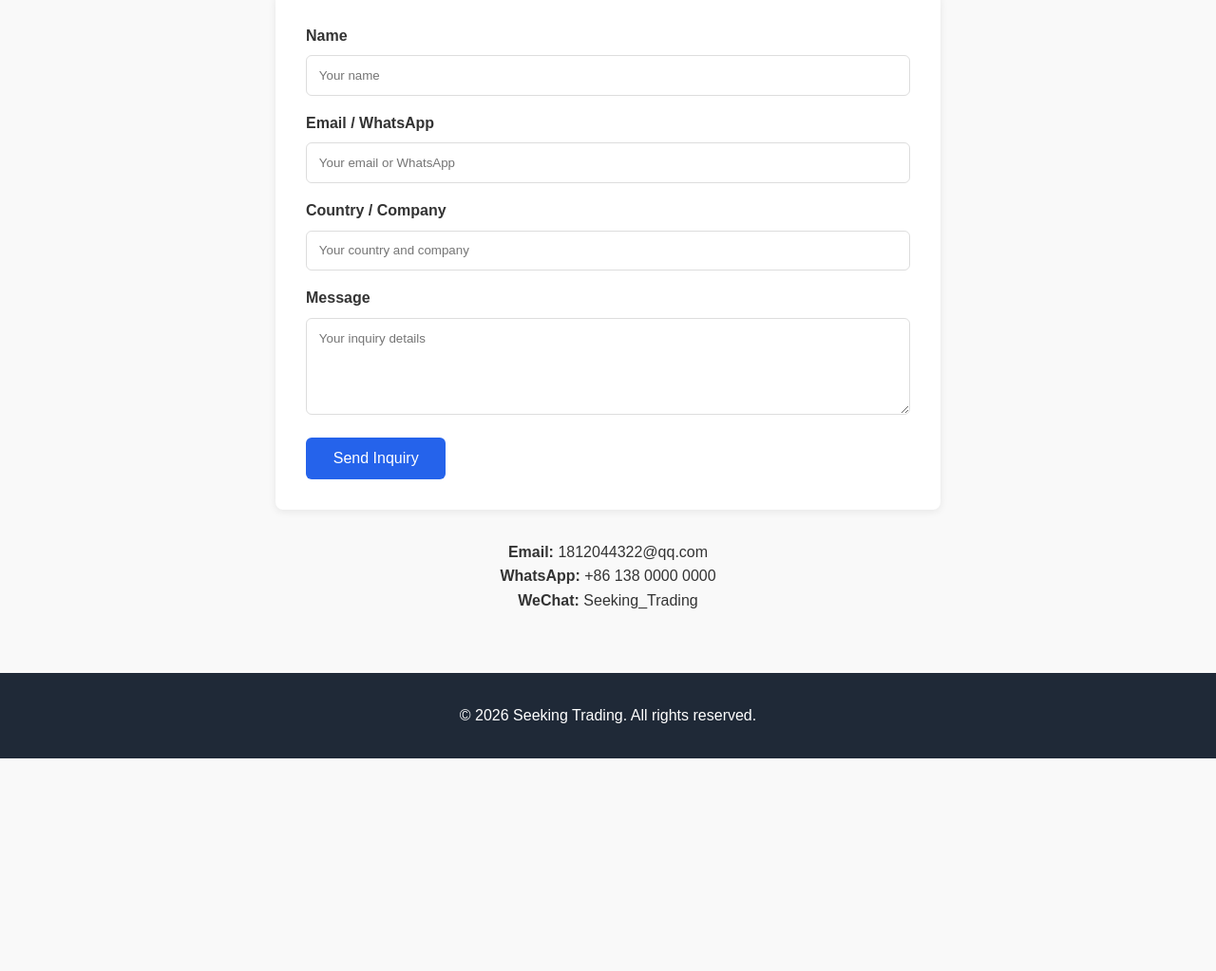
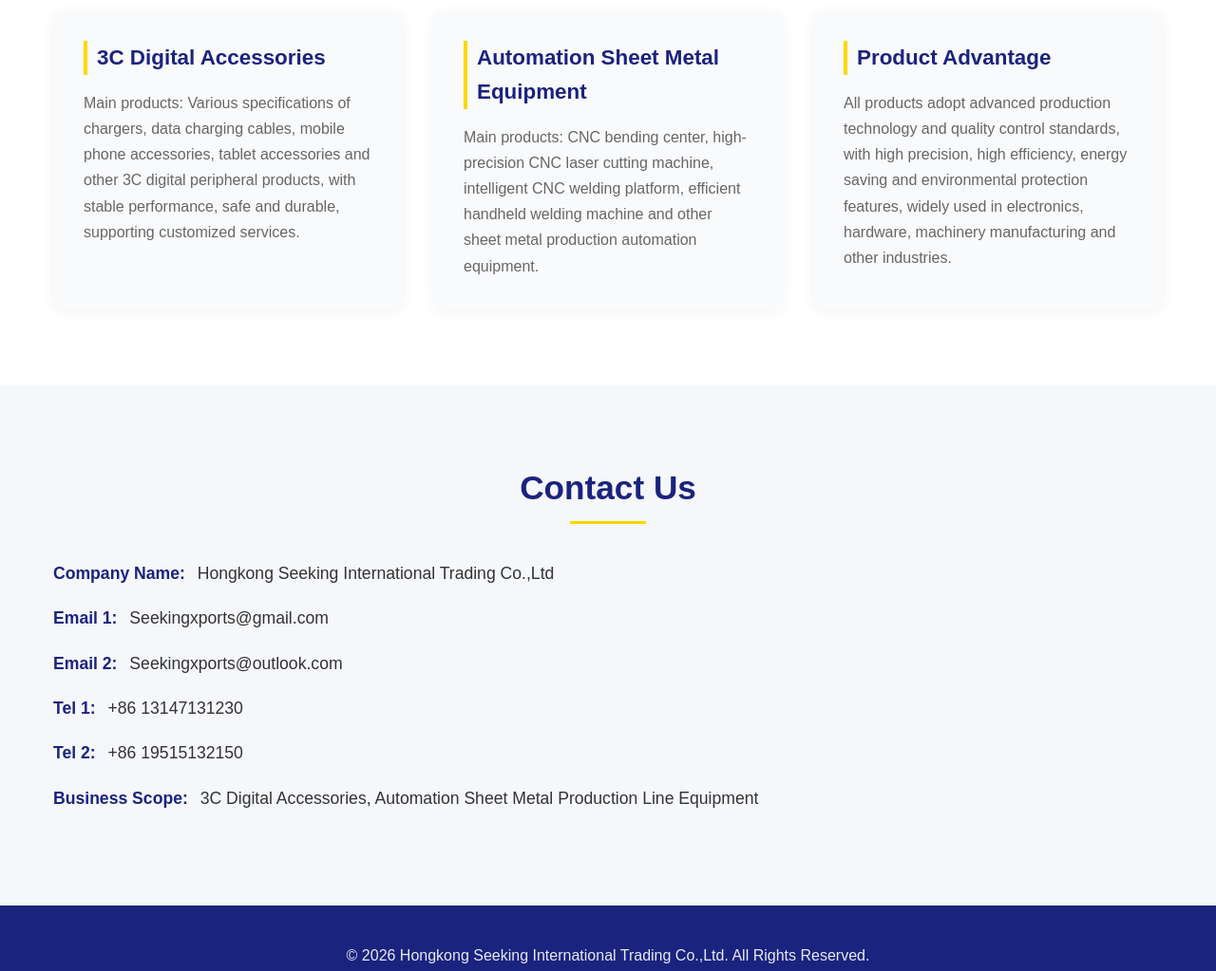
Before and after one commit to Seeking-1/seeking-website, a website: page index.html in a window 1280 px wide. Shown: the part 1240-2263 px from the top of the page at 95% size. Before the commit the page ends 2039 px from the top, so only its background shows below. Drawn offline with Linux system fonts and the light colour scheme.

Commit message:
Update with company product page

```diff
--- a/index.html
+++ b/index.html
@@ -3,226 +3,255 @@
 <head>
 <meta charset="UTF-8" />
 <meta name="viewport" content="width=device-width, initial-scale=1.0"/>
- <title>Seeking Trading - Professional Export Company</title>
- <meta name="description" content="Seeking Trading is a professional export company, providing reliable products and services to global customers." />
- <meta name="keywords" content="Seeking Trading, export, wholesale, global trade" />
+<title>Hongkong Seeking International Trading Co.,Ltd - 3C Digital Accessories & Automation Sheet Metal Production Line</title>
+<meta name="description" content="Hongkong Seeking international trading Co.,Ltd specializes in 3C digital accessories (chargers, charging cables) and automation sheet metal production line equipment, including CNC bending center, CNC laser cutting machine, CNC welding platform, handheld welding machine, etc." />
+<meta name="keywords" content="Seeking Trading,3C Digital Accessories,Chargers,Charging Cables,Automation Sheet Metal Production Line,CNC Bending Center,CNC Laser Cutting Machine,Handheld Welding Machine" />
 <style>
 * {
 margin: 0;
 padding: 0;
 box-sizing: border-box;
- font-family: Arial, sans-serif;
+font-family: 'Microsoft YaHei', Arial, sans-serif;
 }
 body {
 line-height: 1.6;
 color: #333;
- background: #f9f9f9;
+background: #f5f7fa;
 }
 header {
- background: #1f2937;
- color: white;
+background: #1a237e;
+color: #fff;
 padding: 1rem 2rem;
 position: sticky;
 top: 0;
- z-index: 99;
+z-index: 999;
+box-shadow: 0 2px 10px rgba(0,0,0,0.1);
 }
 .container {
- max-width: 1100px;
+max-width: 1200px;
 margin: 0 auto;
 padding: 0 1rem;
 }
- .header-inner {
+.header-wrap {
 display: flex;
 justify-content: space-between;
 align-items: center;
 }
 .logo {
- font-size: 1.5rem;
+font-size: 1.6rem;
 font-weight: bold;
+letter-spacing: 1px;
 }
 nav a {
- color: white;
+color: #fff;
 text-decoration: none;
- margin-left: 1.5rem;
+margin-left: 2rem;
+font-size: 1rem;
+transition: color 0.3s;
 }
 nav a:hover {
- text-decoration: underline;
+color: #ffd700;
 }
- .hero {
- background: #2563eb;
- color: white;
- padding: 4rem 2rem;
+.banner {
+background: linear-gradient(rgba(26,35,126,0.8), rgba(26,35,126,0.8)), url('https://picsum.photos/1920/600') no-repeat center/cover;
+color: #fff;
+padding: 6rem 2rem;
 text-align: center;
 }
- .hero h1 {
- font-size: 2.2rem;
- margin-bottom: 1rem;
+.banner h1 {
+font-size: 2.8rem;
+margin-bottom: 1.2rem;
 }
- .hero p {
- max-width: 700px;
- margin: 0 auto 2rem;
- font-size: 1.1rem;
+.banner p {
+max-width: 800px;
+margin: 0 auto 2.5rem;
+font-size: 1.2rem;
 }
- .btn {
+.contact-btn {
 display: inline-block;
- background: white;
- color: #2563eb;
- padding: 0.8rem 1.8rem;
- border-radius: 6px;
+background: #ffd700;
+color: #1a237e;
+padding: 1rem 2.5rem;
+border-radius: 50px;
 text-decoration: none;
 font-weight: bold;
+font-size: 1.1rem;
+transition: all 0.3s;
+}
+.contact-btn:hover {
+background: #fff;
+transform: translateY(-3px);
 }
 .section {
- padding: 4rem 0;
+padding: 5rem 0;
 }
 .section-title {
 text-align: center;
- font-size: 1.8rem;
- margin-bottom: 2.5rem;
- color: #1f2937;
+font-size: 2.2rem;
+color: #1a237e;
+margin-bottom: 3rem;
+position: relative;
 }
- .cards {
+.section-title::after {
+content: '';
+width: 80px;
+height: 3px;
+background: #ffd700;
+position: absolute;
+bottom: -10px;
+left: 50%;
+transform: translateX(-50%);
+}
+.about-content {
+max-width: 900px;
+margin: 0 auto;
+text-align: center;
+font-size: 1.1rem;
+line-height: 1.8;
+color: #555;
+}
+.product-bg {
+background: #fff;
+}
+.product-grid {
 display: grid;
- grid-template-columns: repeat(auto-fill, minmax(280px, 1fr));
- gap: 1.5rem;
+grid-template-columns: repeat(auto-fit, minmax(320px, 1fr));
+gap: 2rem;
 }
- .card {
- background: white;
- border-radius: 8px;
- padding: 1.5rem;
- box-shadow: 0 2px 8px rgba(0,0,0,0.08);
+.product-card {
+background: #f9fafc;
+border-radius: 10px;
+padding: 2rem;
+box-shadow: 0 3px 15px rgba(0,0,0,0.05);
+transition: transform 0.3s;
 }
- .card h3 {
- margin-bottom: 0.8rem;
- color: #1f2937;
+.product-card:hover {
+transform: translateY(-5px);
 }
- .contact-form {
- max-width: 700px;
- margin: 0 auto;
- background: white;
- padding: 2rem;
- border-radius: 8px;
- box-shadow: 0 2px 8px rgba(0,0,0,0.08);
+.product-card h3 {
+font-size: 1.4rem;
+color: #1a237e;
+margin-bottom: 1rem;
+border-left: 4px solid #ffd700;
+padding-left: 10px;
 }
- .form-group {
- margin-bottom: 1rem;
+.product-card p {
+color: #666;
+line-height: 1.7;
 }
- .form-group label {
- display: block;
- margin-bottom: 0.5rem;
- font-weight: bold;
+.contact-wrap {
+display: flex;
+flex-wrap: wrap;
+gap: 3rem;
+align-items: center;
+justify-content: center;
 }
- .form-group input,
- .form-group textarea {
- width: 100%;
- padding: 0.8rem;
- border: 1px solid #ddd;
- border-radius: 6px;
+.contact-info {
+flex: 1;
+min-width: 300px;
 }
- button {
- background: #2563eb;
- color: white;
- border: none;
- padding: 0.8rem 1.8rem;
- border-radius: 6px;
- cursor: pointer;
- font-size: 1rem;
+.contact-info p {
+font-size: 1.1rem;
+margin-bottom: 1.2rem;
+color: #333;
+}
+.contact-info strong {
+color: #1a237e;
+margin-right: 8px;
 }
 footer {
- background: #1f2937;
- color: white;
+background: #1a237e;
+color: #fff;
 text-align: center;
- padding: 2rem 1rem;
+padding: 2.5rem 1rem;
+}
+footer p {
+font-size: 1rem;
+opacity: 0.9;
+}
+@media (max-width:768px) {
+.banner h1 {
+font-size: 2rem;
+}
+.header-wrap {
+flex-direction: column;
+gap: 1rem;
+}
+nav a {
+margin: 0 1rem;
+}
 }
 </style>
 </head>
 <body>
 
 <header>
- <div class="container header-inner">
- <div class="logo">Seeking Trading</div>
+<div class="container header-wrap">
+<div class="logo">Seeking International Trading</div>
 <nav>
 <a href="#home">Home</a>
- <a href="#about">About</a>
+<a href="#about">About Us</a>
 <a href="#products">Products</a>
- <a href="#contact">Contact</a>
+<a href="#contact">Contact Us</a>
 </nav>
 </div>
 </header>
-
-<section class="hero" id="home">
+<section class="banner" id="home">
 <div class="container">
- <h1>Professional Global Trading Partner</h1>
- <p>We provide reliable products, competitive prices, and efficient service to customers all over the world.</p>
- <a href="#contact" class="btn">Contact Us Now</a>
+<h1>Hongkong Seeking International Trading Co.,Ltd</h1>
+<p>Professional Supplier of 3C Digital Accessories & Automation Sheet Metal Production Line Equipment</p>
+<a href="#contact" class="contact-btn">Inquiry Now</a>
 </div>
 </section>
-
 <section class="section" id="about">
 <div class="container">
 <h2 class="section-title">About Us</h2>
- <div style="max-width:800px; margin:0 auto; text-align:center;">
- <p>Seeking Trading is a professional export company with years of experience in global trade. We serve customers from more than 10 countries, providing stable supply and high-quality service.</p>
+<div class="about-content">
+<p>Hongkong Seeking international trading Co.,Ltd is a professional international trading company, committed to providing global customers with high-quality industrial and electronic products.</p>
 <br>
- <p>Our mission: To be the most reliable partner for global buyers.</p>
+<p>We focus on two core businesses: 3C digital accessories (including chargers, charging cables and other related products) and automation sheet metal production line equipment, covering CNC bending center, CNC laser cutting machine, CNC welding platform, handheld welding machine and other automated production equipment.</p>
+<br>
+<p>With reliable product quality, competitive price and professional after-sales service, we have established long-term stable cooperative relations with customers at home and abroad, and become a trusted partner for global buyers.</p>
 </div>
 </div>
 </section>
-
-<section class="section" id="products" style="background:#fff;">
+<section class="section product-bg" id="products">
 <div class="container">
 <h2 class="section-title">Our Products</h2>
- <div class="cards">
- <div class="card">
- <h3>Household Products</h3>
- <p>Daily necessities, home goods, kitchen supplies with stable quality.</p>
+<div class="product-grid">
+<div class="product-card">
+<h3>3C Digital Accessories</h3>
+<p>Main products: Various specifications of chargers, data charging cables, mobile phone accessories, tablet accessories and other 3C digital peripheral products, with stable performance, safe and durable, supporting customized services.</p>
 </div>
- <div class="card">
- <h3>Packaging Materials</h3>
- <p>Various packaging solutions for export and logistics protection.</p>
+<div class="product-card">
+<h3>Automation Sheet Metal Equipment</h3>
+<p>Main products: CNC bending center, high-precision CNC laser cutting machine, intelligent CNC welding platform, efficient handheld welding machine and other sheet metal production automation equipment.</p>
 </div>
- <div class="card">
- <h3>Furniture & Decor</h3>
- <p>Home and office furniture, simple design, cost-effective.</p>
+<div class="product-card">
+<h3>Product Advantage</h3>
+<p>All products adopt advanced production technology and quality control standards, with high precision, high efficiency, energy saving and environmental protection features, widely used in electronics, hardware, machinery manufacturing and other industries.</p>
 </div>
 </div>
 </div>
 </section>
-
 <section class="section" id="contact">
 <div class="container">
 <h2 class="section-title">Contact Us</h2>
- <div class="contact-form">
- <div class="form-group">
- <label>Name</label>
- <input type="text" placeholder="Your name">
+<div class="contact-wrap">
+<div class="contact-info">
+<p><strong>Company Name:</strong> Hongkong Seeking International Trading Co.,Ltd</p>
+<p><strong>Email 1:</strong> Seekingxports@gmail.com</p>
+<p><strong>Email 2:</strong> Seekingxports@outlook.com</p>
+<p><strong>Tel 1:</strong> +86 13147131230</p>
+<p><strong>Tel 2:</strong> +86 19515132150</p>
+<p><strong>Business Scope:</strong> 3C Digital Accessories, Automation Sheet Metal Production Line Equipment</p>
 </div>
- <div class="form-group">
- <label>Email / WhatsApp</label>
- <input type="text" placeholder="Your email or WhatsApp">
- </div>
- <div class="form-group">
- <label>Country / Company</label>
- <input type="text" placeholder="Your country and company">
- </div>
- <div class="form-group">
- <label>Message</label>
- <textarea rows="5" placeholder="Your inquiry details"></textarea>
- </div>
- <button type="submit">Send Inquiry</button>
- </div>
-
- <div style="text-align:center; margin-top:2rem;">
- <p><strong>Email:</strong> 1812044322@qq.com</p>
- <p><strong>WhatsApp:</strong> +86 138 0000 0000</p>
- <p><strong>WeChat:</strong> Seeking_Trading</p>
 </div>
 </div>
 </section>
-
 <footer>
 <div class="container">
- <p>&copy; 2026 Seeking Trading. All rights reserved.</p>
+<p>© 2026 Hongkong Seeking International Trading Co.,Ltd. All Rights Reserved.</p>
 </div>
 </footer>
 
```
Lines whose indentation alone changed are shown as unchanged.
